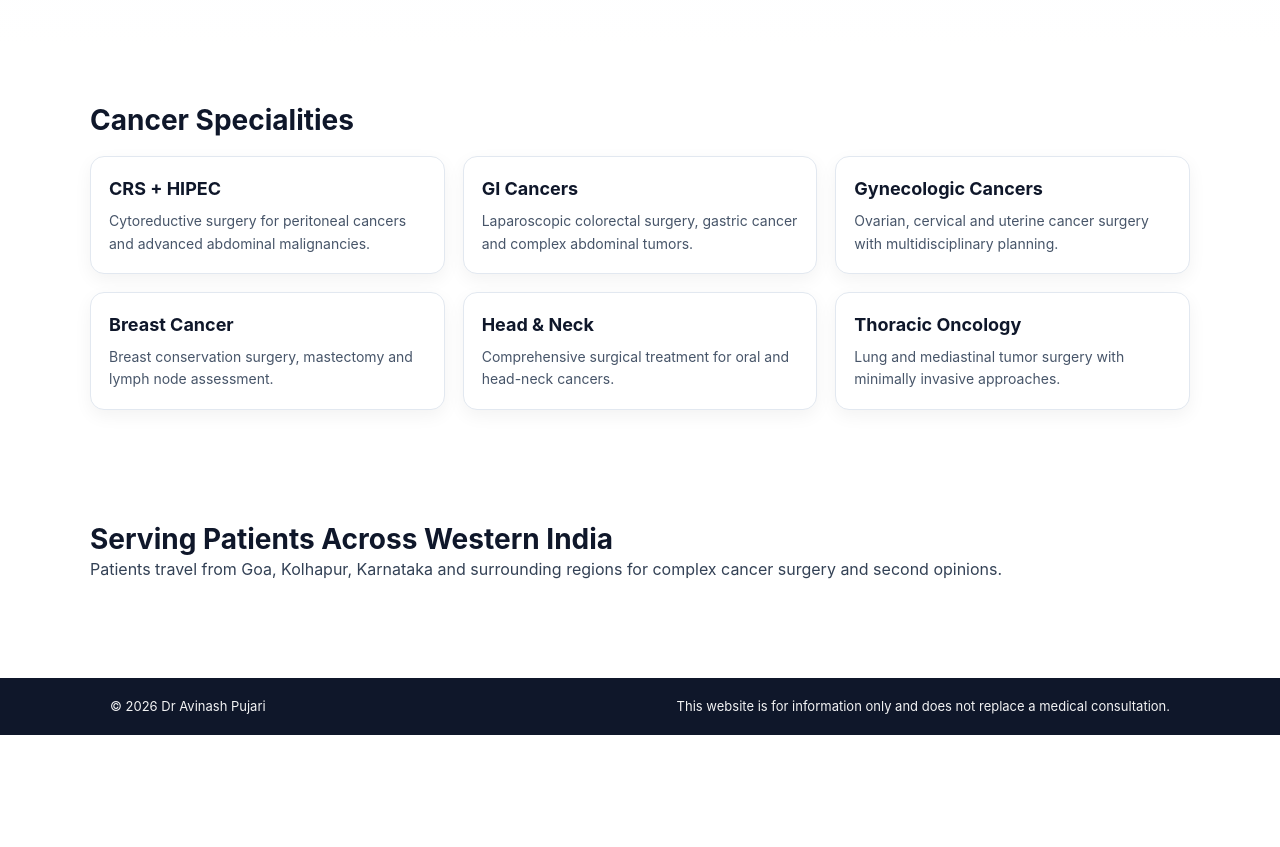
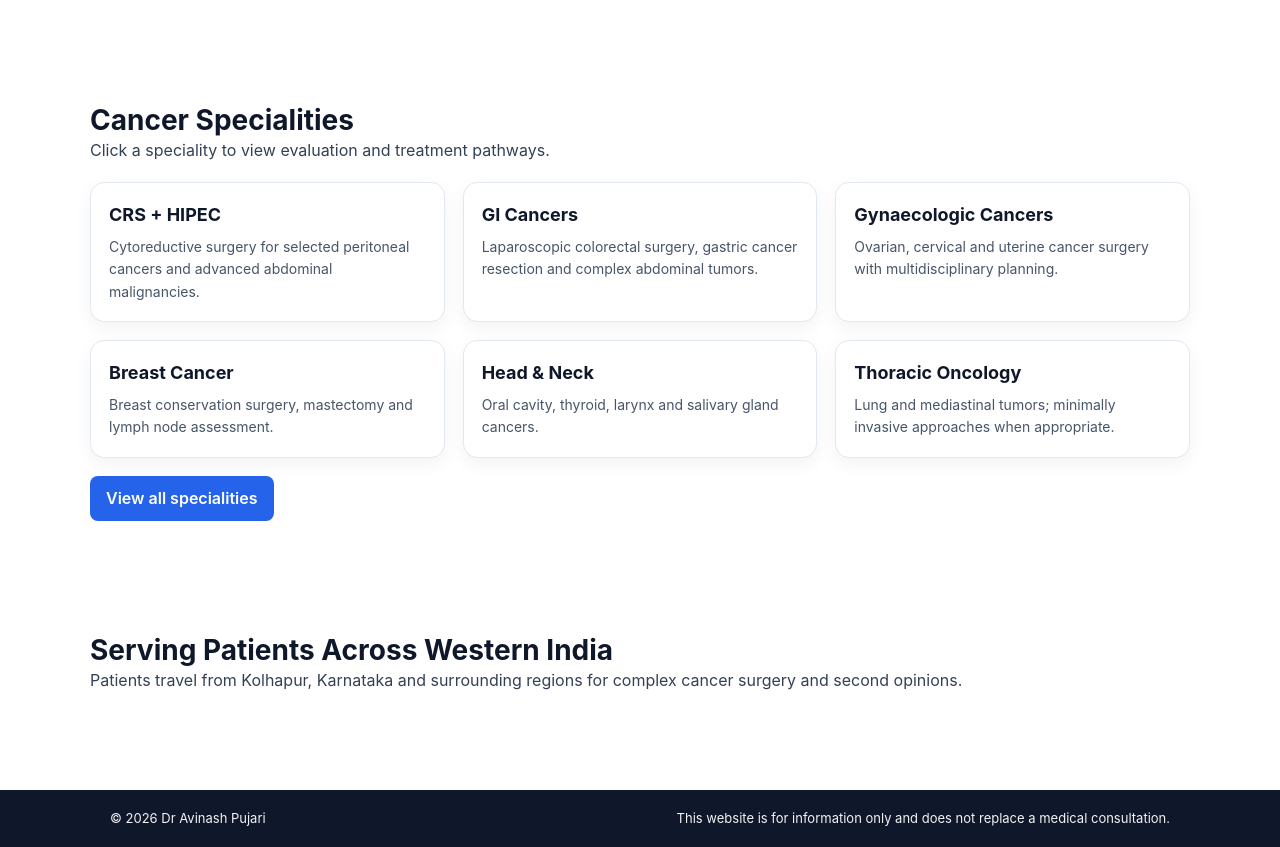
Before and after one commit to drpujariavinash/drpujariavinash.github.io, a plain HTML site: page index.html in a window 1280 px wide. Shown: the part 1200-2047 px from the top of the page. Before the commit the page ends 1935 px from the top, so only its background shows below. Drawn offline with Linux system fonts and the light colour scheme.

Commit message:
Update index.html

```diff
--- a/index.html
+++ b/index.html
@@ -3,8 +3,8 @@
 <head>
   <meta charset="UTF-8" />
   <meta name="viewport" content="width=device-width, initial-scale=1.0" />
-  <title>Dr Avinash Pujari | Surgical Oncologist Kolhapur Goa | HIPEC Surgery</title>
-  <meta name="description" content="Tata Memorial–trained Surgical Oncologist in Kolhapur & Goa. Specialist in CRS HIPEC, colorectal, gynecologic & breast cancer surgery. Book appointment on WhatsApp." />
+  <title>Dr Avinash Pujari | Surgical Oncologist Kolhapur | CRS HIPEC</title>
+  <meta name="description" content="Tata Memorial–trained Surgical Oncologist in Kolhapur. Specialist in CRS HIPEC, colorectal, gynecologic & breast cancer surgery. Book appointment on WhatsApp." />
   <link rel="stylesheet" href="style.css" />
 </head>
 
@@ -14,40 +14,32 @@
   <div class="topbar">
     <div class="topbar-inner">
       <span>Apple Cancer Institute, Tarabai Park, Kolhapur 416003</span>
-      <span class="topbar-right">
-        <a href="tel:+919922001548">+91 9922001548</a>
-      </span>
+      <span class="topbar-right"><a href="tel:+919922001548">+91 9922001548</a></span>
     </div>
   </div>
 
   <nav class="nav">
     <div class="nav-inner">
       <a class="brand" href="/index.html">Dr Avinash Pujari</a>
-
       <div class="nav-links">
         <a href="/about.html">About</a>
         <a href="/specialities.html">Specialities</a>
         <a href="/blog.html">Blog</a>
         <a href="/contact.html">Contact</a>
       </div>
-
-      <a class="btn" href="https://wa.me/919922001548?text=Hello%20Dr.%20Avinash%20Pujari%2C%20I%20want%20to%20book%20an%20appointment.%0A%0APatient%20Name%3A%0AAge%3A%0ACity%3A%0ADiagnosis%2FProblem%3A%0AReports%3A" target="_blank">
-        Book Appointment
-      </a>
+      <a class="btn" href="https://wa.me/919922001548" target="_blank">Book Appointment</a>
     </div>
   </nav>
 </header>
 
 <main>
 
-<!-- HERO -->
 <section class="hero">
   <div class="hero-inner">
 
     <img src="profile.png" alt="Dr Avinash Pujari Surgical Oncologist" class="hero-photo">
 
     <div class="hero-text">
-
       <h1>Tata Memorial–Trained Surgical Oncologist</h1>
 
       <h2 class="name">Dr Avinash Pujari</h2>
@@ -65,43 +57,40 @@
       <div class="trust-strip">
         <span>✓ 500+ Complex Cancer Surgeries</span>
         <span>✓ Tata Memorial Trained</span>
-        <span>✓ International Advanced Surgical Training</span>
+        <span>✓ International Advanced Surgical Training (Shanghai)</span>
       </div>
 
       <div class="consult-info">
         <p>📍 Consulting in Kolhapur (Mon–Sat)</p>
-        <p>📍 Weekend consultations available in Goa</p>
         <p>💬 Quick responses on WhatsApp</p>
       </div>
 
-      <a class="btn" href="https://wa.me/919922001548?text=Hello%20Dr.%20Avinash%20Pujari%2C%20I%20want%20to%20book%20an%20appointment.%0A%0APatient%20Name%3A%0AAge%3A%0ACity%3A%0ADiagnosis%2FProblem%3A%0AReports%3A" target="_blank">
+      <a class="btn" href="https://wa.me/919922001548" target="_blank">
         Book Appointment on WhatsApp
       </a>
+    </div>
 
-    </div>
   </div>
 </section>
 
-
-<!-- SPECIALITIES PREVIEW -->
 <section class="section">
   <div class="container">
     <h2>Cancer Specialities</h2>
+    <p>Click a speciality to view evaluation and treatment pathways.</p>
 
     <div class="grid">
-
-      <a class="card" href="/hipec.html">
+      <a class="card" href="/peritoneal-cancers-hipec.html">
         <h3>CRS + HIPEC</h3>
-        <p>Cytoreductive surgery for peritoneal cancers and advanced abdominal malignancies.</p>
+        <p>Cytoreductive surgery for selected peritoneal cancers and advanced abdominal malignancies.</p>
       </a>
 
       <a class="card" href="/gi-cancers.html">
         <h3>GI Cancers</h3>
-        <p>Laparoscopic colorectal surgery, gastric cancer and complex abdominal tumors.</p>
+        <p>Laparoscopic colorectal surgery, gastric cancer resection and complex abdominal tumors.</p>
       </a>
 
       <a class="card" href="/gynec-cancers.html">
-        <h3>Gynecologic Cancers</h3>
+        <h3>Gynaecologic Cancers</h3>
         <p>Ovarian, cervical and uterine cancer surgery with multidisciplinary planning.</p>
       </a>
 
@@ -110,28 +99,28 @@
         <p>Breast conservation surgery, mastectomy and lymph node assessment.</p>
       </a>
 
-      <a class="card" href="/head-neck.html">
+      <a class="card" href="/head-neck-cancers.html">
         <h3>Head & Neck</h3>
-        <p>Comprehensive surgical treatment for oral and head-neck cancers.</p>
+        <p>Oral cavity, thyroid, larynx and salivary gland cancers.</p>
       </a>
 
-      <a class="card" href="/thoracic.html">
+      <a class="card" href="/thoracic-oncology.html">
         <h3>Thoracic Oncology</h3>
-        <p>Lung and mediastinal tumor surgery with minimally invasive approaches.</p>
+        <p>Lung and mediastinal tumors; minimally invasive approaches when appropriate.</p>
       </a>
+    </div>
 
-    </div>
+    <p style="margin-top:18px">
+      <a class="btn" href="/specialities.html">View all specialities</a>
+    </p>
   </div>
 </section>
 
-
-<!-- TRUST SECTION -->
-<section class="section grey">
-  <div class="container center">
+<section class="section">
+  <div class="container">
     <h2>Serving Patients Across Western India</h2>
     <p>
-      Patients travel from Goa, Kolhapur, Karnataka and surrounding regions
-      for complex cancer surgery and second opinions.
+      Patients travel from Kolhapur, Karnataka and surrounding regions for complex cancer surgery and second opinions.
     </p>
   </div>
 </section>
```
